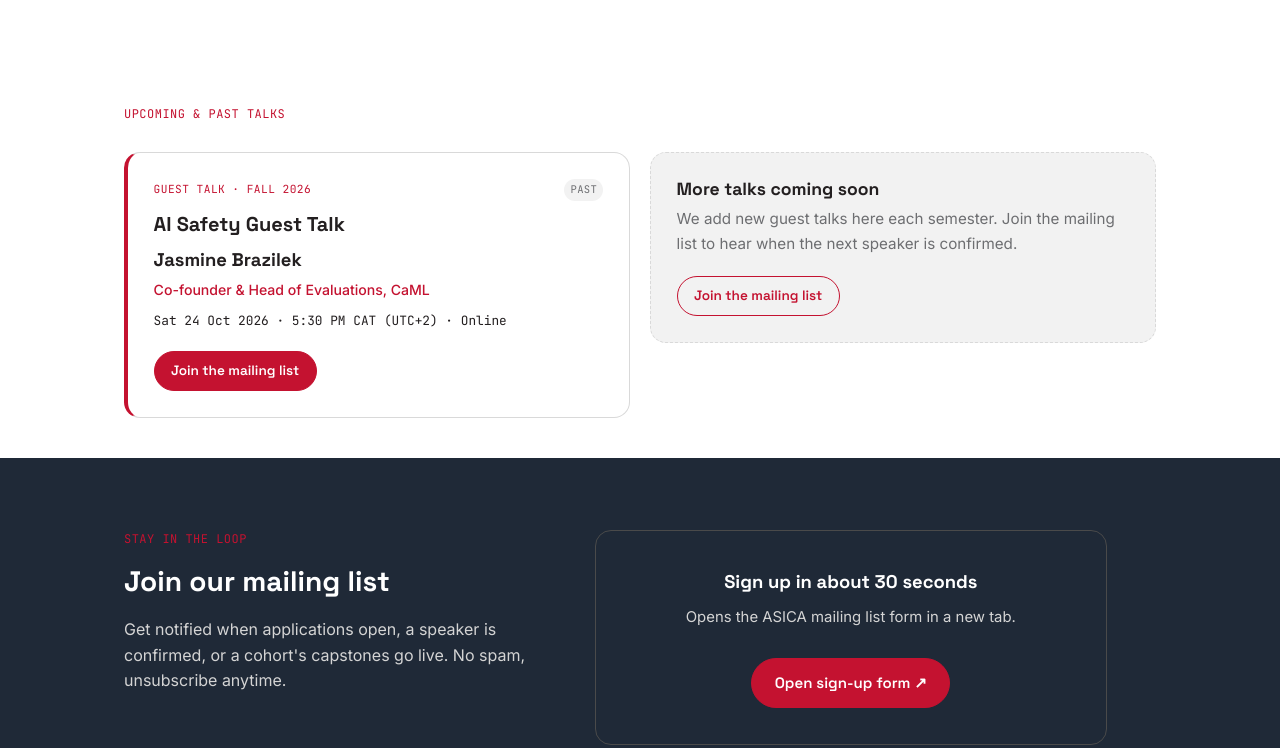
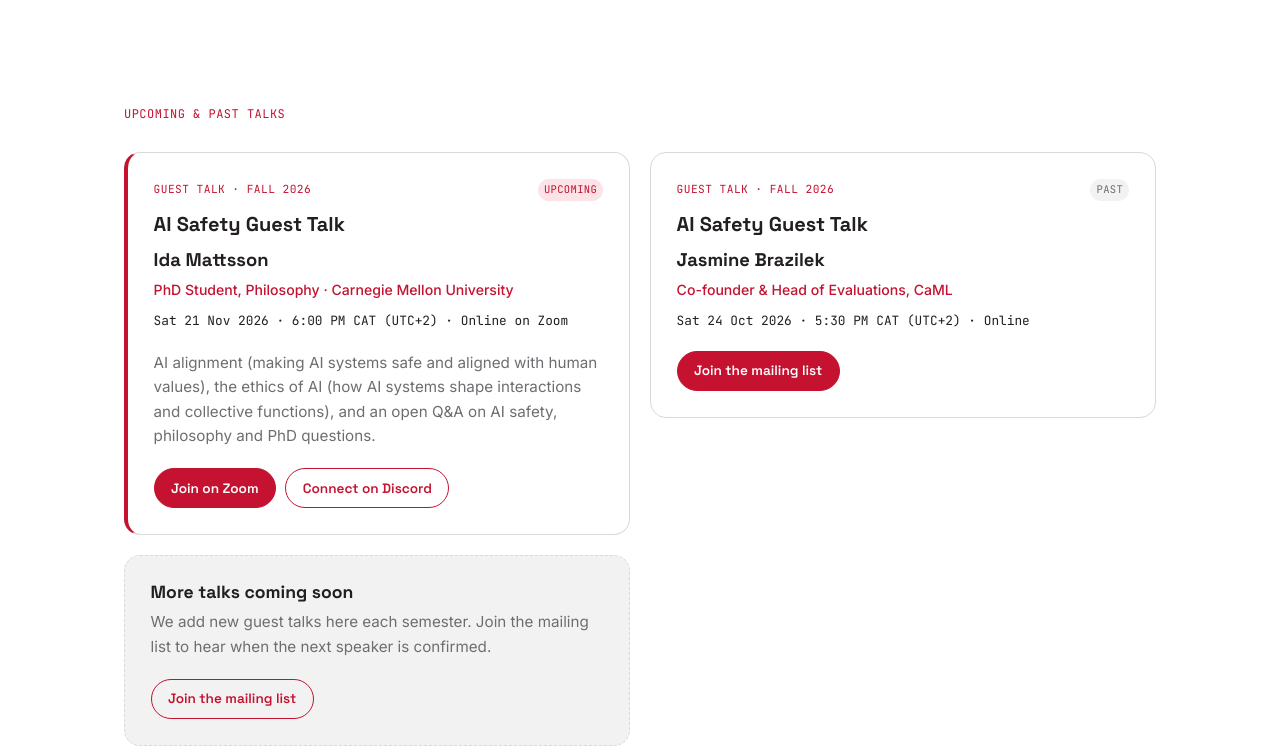
Before and after one commit to aisafetycmuafrica/aisafetycmuafrica.github.io, a plain HTML site: page events/guest-talk.html in a window 1280 px wide. Shown: the part 349-1097 px from the top of the page. Drawn offline with Linux system fonts and the light colour scheme.

Commit message:
feat(events): Add Ida Mattsson guest talk on Sat 21 Nov

```diff
--- a/events/guest-talk.html
+++ b/events/guest-talk.html
@@ -6,7 +6,7 @@
     <title>Guest Talks | ASICA</title>
     <meta
       name="description"
-      content="ASICA guest talks: practitioners and researchers in AI safety, open to the CMU-Africa community. Featuring Jasmine Brazilek (CaML)."
+      content="ASICA guest talks: practitioners and researchers in AI safety, open to the CMU-Africa community. Featuring Ida Mattsson (CMU Philosophy) and Jasmine Brazilek (CaML)."
     />
     <link rel="preconnect" href="https://fonts.googleapis.com" />
     <link rel="preconnect" href="https://fonts.gstatic.com" crossorigin />
@@ -131,6 +131,43 @@
             <article class="talk-card talk-card--featured">
               <div class="talk-card__head">
                 <span class="talk-card__kicker">Guest talk &middot; Fall 2026</span>
+                <span class="status status--upcoming">Upcoming</span>
+              </div>
+              <h3 class="talk-card__title">AI Safety Guest Talk</h3>
+              <p class="talk-card__speaker-name">Ida Mattsson</p>
+              <p class="talk-card__speaker-role">
+                PhD Student, Philosophy &middot; Carnegie Mellon University
+              </p>
+              <p class="talk-card__when">
+                Sat 21 Nov 2026 &middot; 6:00 PM CAT (UTC+2) &middot; Online on Zoom
+              </p>
+              <p class="talk-card__theme">
+                AI alignment (making AI systems safe and aligned with human
+                values), the ethics of AI (how AI systems shape interactions and
+                collective functions), and an open Q&amp;A on AI safety,
+                philosophy and PhD questions.
+              </p>
+              <div class="talk-card__actions">
+                <a
+                  class="btn btn--small btn--solid"
+                  href="https://cmu.zoom.us/j/96939310740?pwd=GbONmLkLzyWi45d2B3ZHoUTYHDmtSp.1"
+                  target="_blank"
+                  rel="noopener"
+                  >Join on Zoom</a
+                >
+                <a
+                  class="btn btn--small btn--ghost"
+                  href="https://discord.com/invite/SyJnUbNnw"
+                  target="_blank"
+                  rel="noopener"
+                  >Connect on Discord</a
+                >
+              </div>
+            </article>
+
+            <article class="talk-card">
+              <div class="talk-card__head">
+                <span class="talk-card__kicker">Guest talk &middot; Fall 2026</span>
                 <span class="status status--closed">Past</span>
               </div>
               <h3 class="talk-card__title">AI Safety Guest Talk</h3>
```
Also changed, not shown: events.html (+13 -0 lines).
